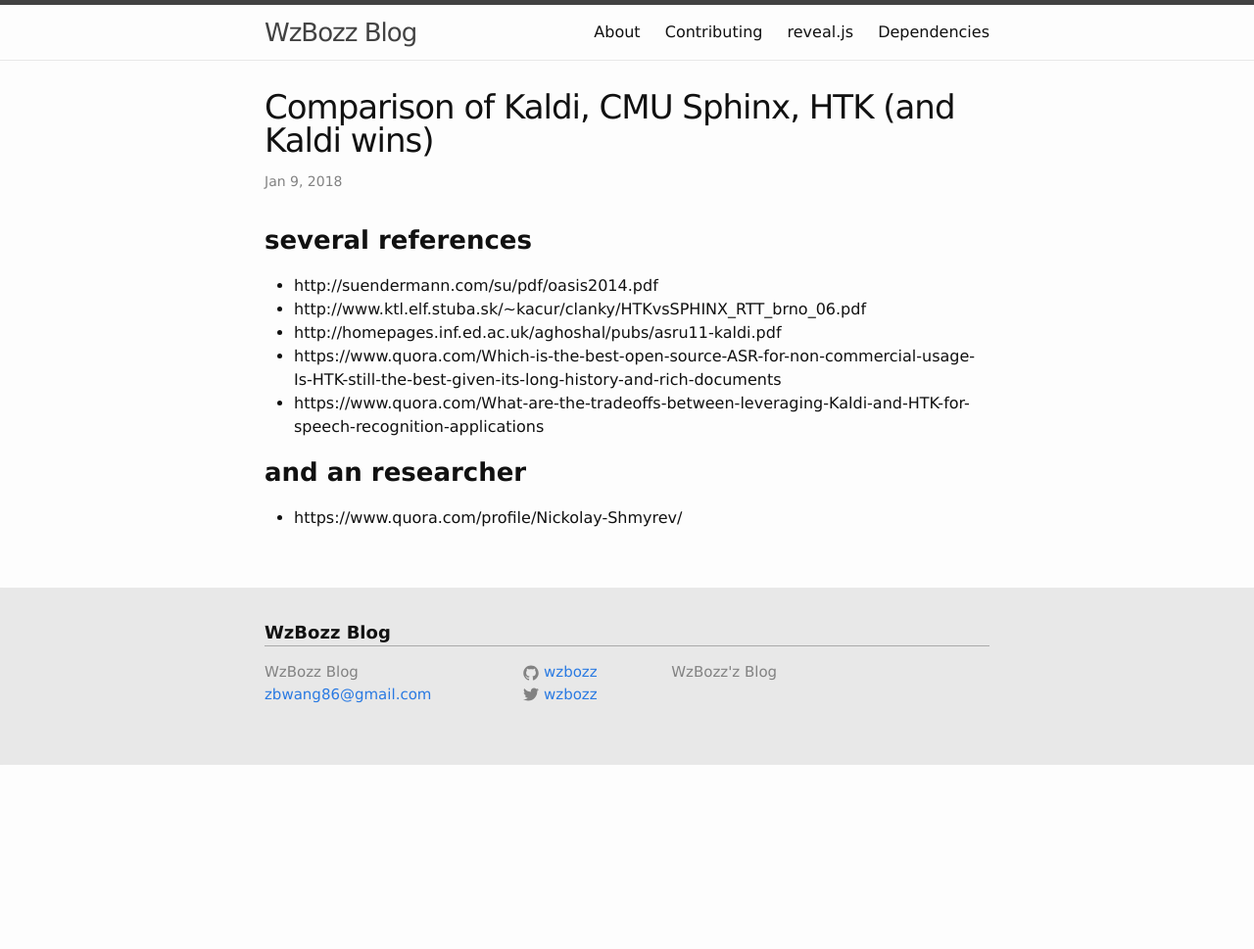
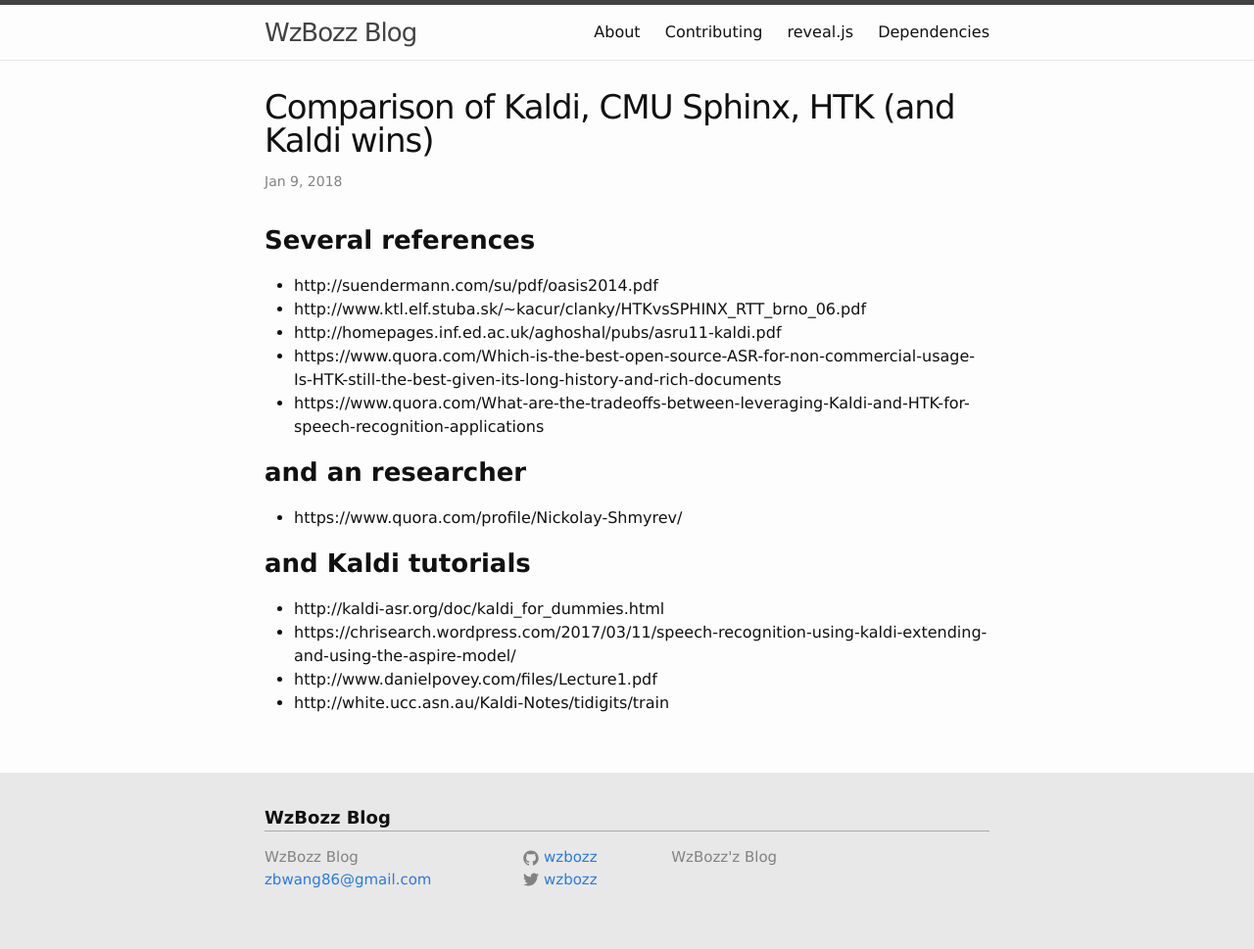
Before and after one commit to wzbozz/wzbozz.github.io, a Jekyll site: the page built from _posts/2018-01-09-opensource-asr.md, in a window 1280 px wide. Shown: the whole page at 98% size. Built offline with Jekyll 4.4.1, drawn with Linux system fonts in a browser that asks for light colours; nearby versions of some CDN libraries; before the commit the page ends 900 px from its top, so only the background shows below that.

Commit message:
Update 2018-01-09-opensource-asr.md

```diff
--- a/_posts/2018-01-09-opensource-asr.md
+++ b/_posts/2018-01-09-opensource-asr.md
@@ -7,7 +7,7 @@
 ruby_notation: true
 ---
 
-### several references
+### Several references
 - http://suendermann.com/su/pdf/oasis2014.pdf
 - http://www.ktl.elf.stuba.sk/~kacur/clanky/HTKvsSPHINX_RTT_brno_06.pdf
 - http://homepages.inf.ed.ac.uk/aghoshal/pubs/asru11-kaldi.pdf
@@ -16,3 +16,9 @@
 
 ### and an researcher
 - https://www.quora.com/profile/Nickolay-Shmyrev/
+
+### and Kaldi tutorials
+- http://kaldi-asr.org/doc/kaldi_for_dummies.html
+- https://chrisearch.wordpress.com/2017/03/11/speech-recognition-using-kaldi-extending-and-using-the-aspire-model/
+- http://www.danielpovey.com/files/Lecture1.pdf
+- http://white.ucc.asn.au/Kaldi-Notes/tidigits/train
```
